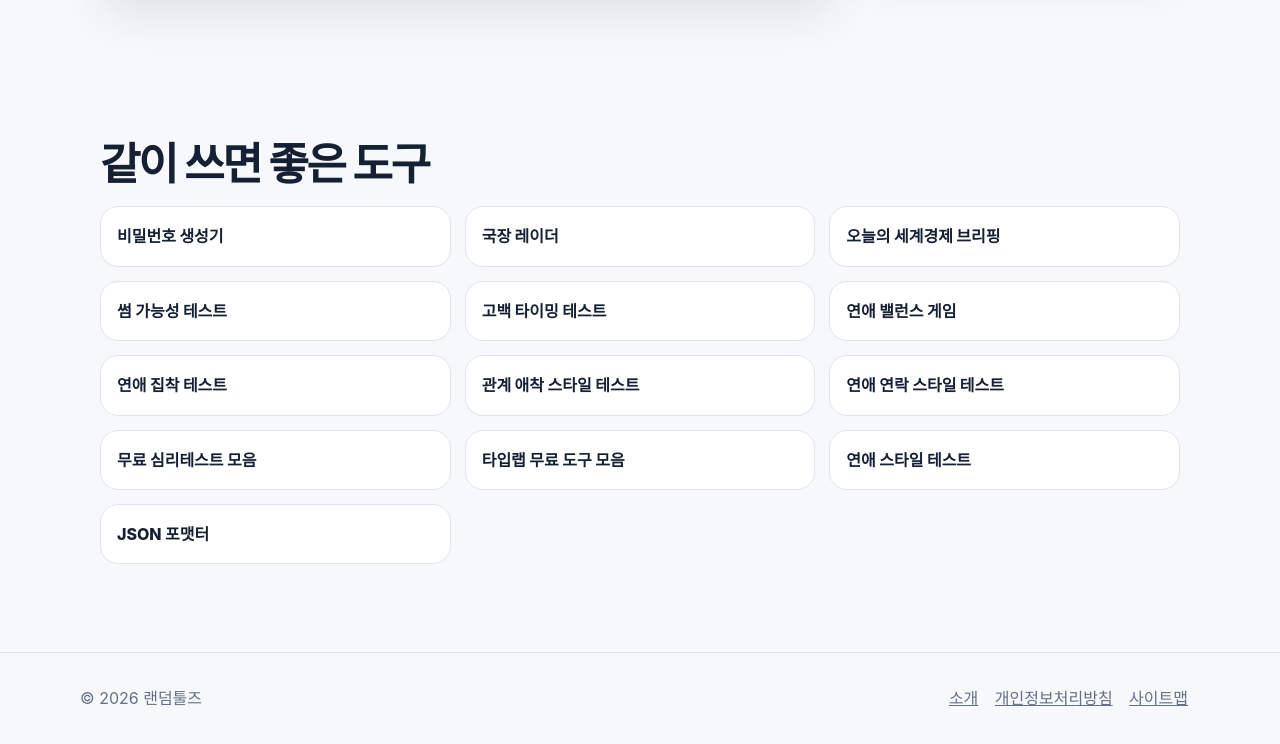
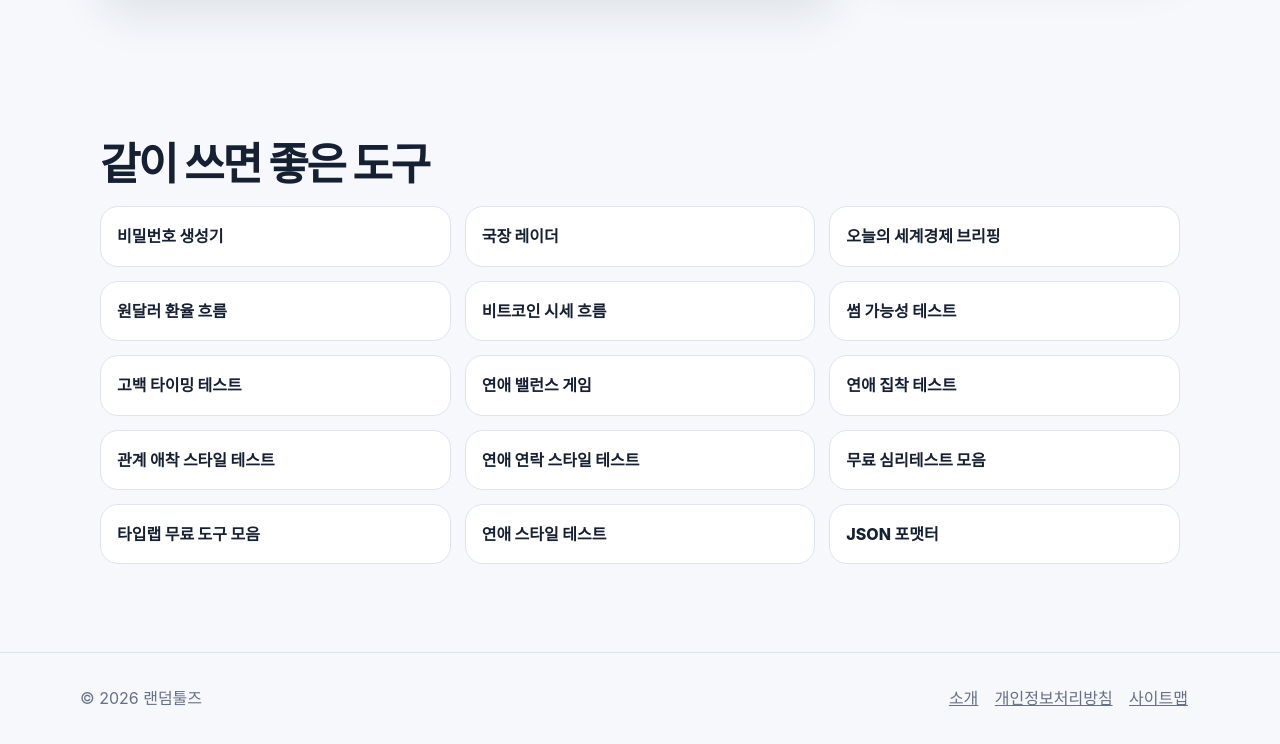
Before and after one commit to inma8743/random-tools-kr, a website: page index.html in a window 1280 px wide. Shown: the part 2105-2849 px from the top of the page. Drawn offline with Linux system fonts and the light colour scheme.

Commit message:
Link currency and bitcoin briefings

```diff
--- a/index.html
+++ b/index.html
@@ -125,6 +125,8 @@
       <a href="https://password-generator-self-seven.vercel.app/">비밀번호 생성기</a>
       <a href="https://stock-board-ten.vercel.app/">국장 레이더</a>
       <a href="https://global-money-map.vercel.app/today.html">오늘의 세계경제 브리핑</a>
+      <a href="https://global-money-map.vercel.app/usd-krw.html">원달러 환율 흐름</a>
+      <a href="https://global-money-map.vercel.app/bitcoin.html">비트코인 시세 흐름</a>
       <a href="https://type-lab-kr.vercel.app/crush-test.html">썸 가능성 테스트</a>
       <a href="https://type-lab-kr.vercel.app/confession-test.html">고백 타이밍 테스트</a>
       <a href="https://type-lab-kr.vercel.app/balance-game.html">연애 밸런스 게임</a>
```
